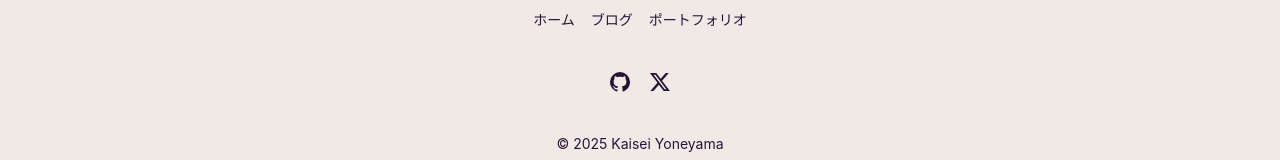
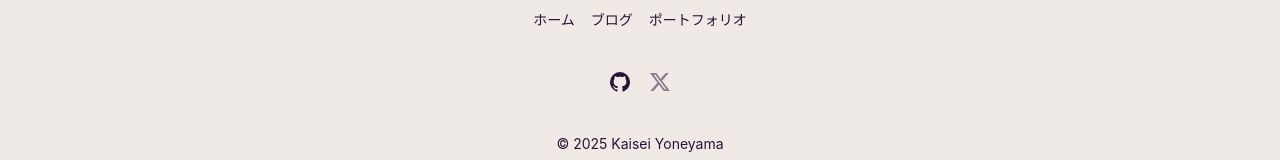
Before and after one commit to Kaisei-Yoneyama/Kaisei-Yoneyama.github.io, a Next.js app: page / in a window 1280 px wide. Shown: the part 1361-1521 px from the top of the page. Built offline with nearby package versions, Linux system fonts and the light colour scheme.

Commit message:
X のリンクを無効化

```diff
--- a/app/components/footer.tsx
+++ b/app/components/footer.tsx
@@ -35,11 +35,10 @@ export default function Footer() {
             </svg>
           </a>
           <a
-            href="https://twitter.com/kaisei_yoneyama"
-            target="_blank"
-            rel="noopener noreferrer"
+            role="link"
+            aria-disabled="true"
             title="X (Twitter)"
-            className="hover:opacity-70 transition-opacity flex items-center justify-center"
+            className="opacity-50 cursor-not-allowed flex items-center justify-center"
           >
             <svg
               aria-label="X logo"
```
